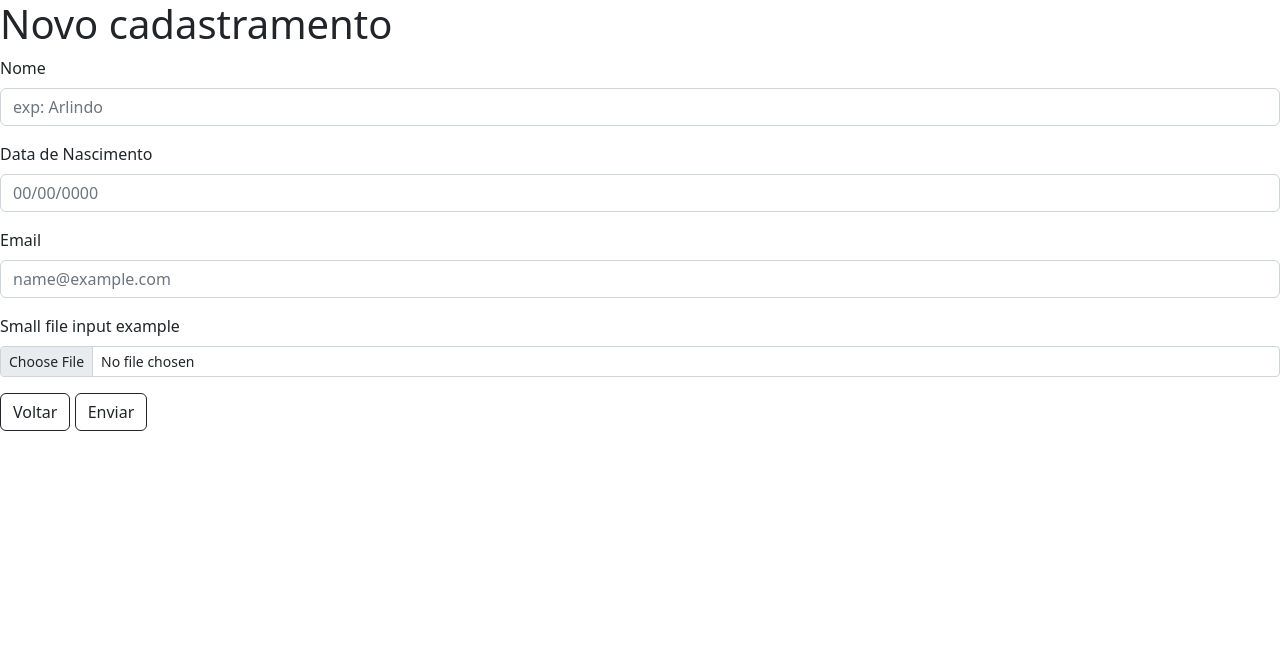
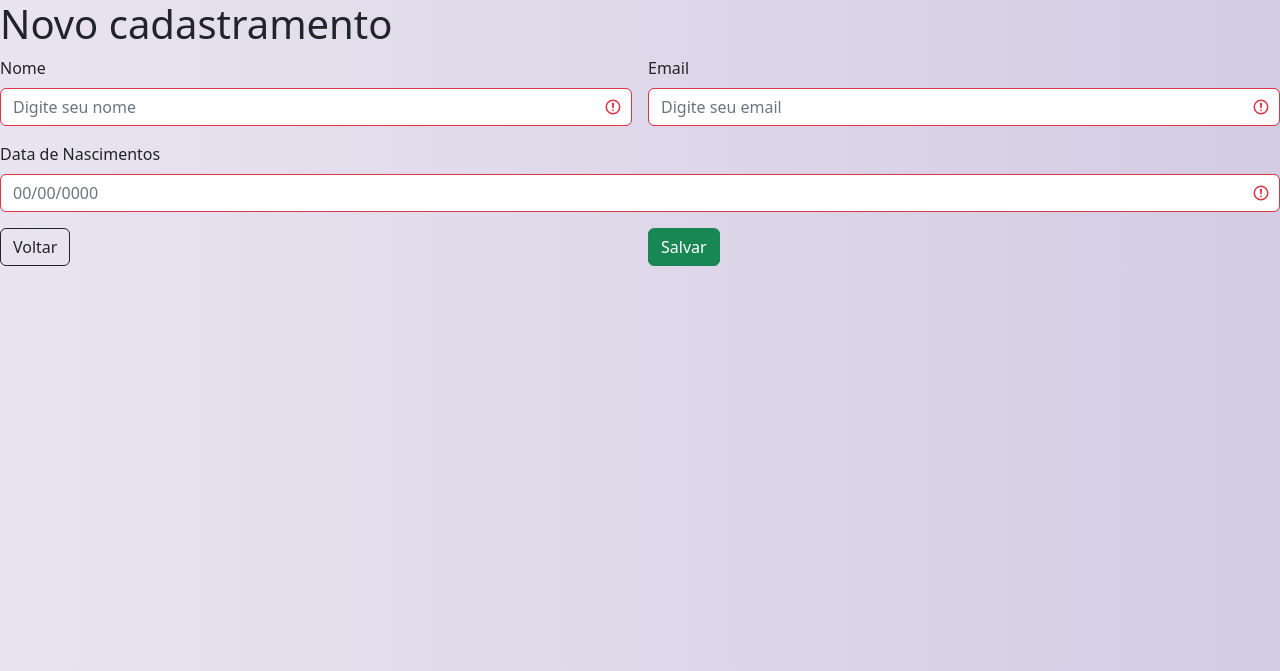
Before and after one commit to Alisson-agf/cruds_01, a Django app: template templates/informatica_add.html in a window 1280 px wide. Shown: the top 671 px of the page. Run offline with Django 3.2, Linux system fonts and the light colour scheme; the template is opened without the code that fills it: values that come from a table or form of the project are taken from there, others are empty; some libraries are stand-ins or nearby versions.

Commit message:
Atualização Templates

```diff
--- a/core/views.py
+++ b/core/views.py
@@ -3,7 +3,7 @@ from .models import Professor,Informatica, Motorista
 from .forms import ProfessorForm, InformaticaForm, MotoristaForm
 
 def home(request):
-    return render(request, 'index.html')
+    return render(request, 'pagina_inicial.html')
 
 def professor_listar(request):
     professor = Professor.objects.all()
--- a/crud_01/settings.py
+++ b/crud_01/settings.py
@@ -37,6 +37,7 @@ INSTALLED_APPS = [
     'django.contrib.sessions',
     'django.contrib.messages',
     'django.contrib.staticfiles',
+    'widget_tweaks',
     'core',
 ]
 
--- a/crud_01/urls.py
+++ b/crud_01/urls.py
@@ -17,6 +17,7 @@ from django.contrib import admin
 from django.urls import path
 from django.conf import settings
 from django.conf.urls.static import static
+from core import views
 from core.views import professor_cadastro,professor_editar,professor_listar,professor_remover, home
 from core.views import informatica_cadastro, informatica_editar, informatica_listar, informatica_remover
 from core.views import motorista_cadastro, motorista_editar, motorista_listar, motorista_remover
@@ -24,21 +25,21 @@ from core.views import motorista_cadastro, motorista_editar, motorista_listar, m
 urlpatterns = [
     path('admin/', admin.site.urls),
 
-    path('',home, name='home'),
-    path('professor/',professor_cadastro, name='professor_cadastro'),
-    path('professor/add/',professor_editar, name='professor_editar'),
-    path('',professor_listar, name='professor_listar'),
-    path('',professor_remover, name='professor_remover'),
+    path('', home, name='home'),
+    path('professor_cadastro/',professor_cadastro, name='professor_cadastro'),
+    path('professor_editar/',professor_editar, name='professor_editar'),
+    path('professor_listar/',professor_listar, name='professor_listar'),
+    path('professor_remover/',professor_remover, name='professor_remover'),
 
-    path('informatica/',informatica_cadastro, name='informatica_cadastro'),
-    path('informaica/add/',informatica_editar, name='informatica_editar'),
-    path('',informatica_listar, name='informatica_listar'),
-    path('',informatica_remover, name='informatica_remover'),
+    path('informatica_cadastro/',informatica_cadastro, name='informatica_cadastro'),
+    path('informaica_editar/',informatica_editar, name='informatica_editar'),
+    path('informatica_listar/',informatica_listar, name='informatica_listar'),
+    path('informatica_remover/',informatica_remover, name='informatica_remover'),
 
-    path('motorista/',motorista_cadastro, name='motorista_cadastro'),
-    path('motorista/add/',motorista_editar, name='motorista_editar'),
-    path('',motorista_listar, name='motorista_listar'),
-    path('',motorista_remover, name='motorista_remover'),
+    path('motorista_cadastro/',motorista_cadastro, name='motorista_cadastro'),
+    path('motorista_editar/',motorista_editar, name='motorista_editar'),
+    path('professor_listar/',motorista_listar, name='motorista_listar'),
+    path('professor_remover/',motorista_remover, name='motorista_remover'),
 
 
 
--- a/templates/informatica.html
+++ b/templates/informatica.html
@@ -1,5 +1,6 @@
 <!doctype html>
-<html lang="en">
+<html lang="en">{% load widget_tweaks %}
+  {% load static %}
 
 <head>
   <meta charset="utf-8">
--- a/templates/informatica_add.html
+++ b/templates/informatica_add.html
@@ -1,5 +1,6 @@
 <!doctype html>
-<html lang="en">
+<html lang="en"> {% load widget_tweaks %}
+  {% load static %}
 
 <head>
   <meta charset="utf-8">
@@ -7,31 +8,46 @@
   <title>Adicionar</title>
   <link href="https://cdn.jsdelivr.net/npm/bootstrap@5.2.0/dist/css/bootstrap.min.css" rel="stylesheet"
     integrity="sha384-gH2yIJqKdNHPEq0n4Mqa/HGKIhSkIHeL5AyhkYV8i59U5AR6csBvApHHNl/vI1Bx" crossorigin="anonymous">
+    <style>
+      body{
+          background: #D3CCE3;  /* fallback for old browsers */
+          background: -webkit-linear-gradient(to right, #E9E4F0, #D3CCE3);  /* Chrome 10-25, Safari 5.1-6 */
+          background: linear-gradient(to right, #E9E4F0, #D3CCE3); /* W3C, IE 10+/ Edge, Firefox 16+, Chrome 26+, Opera 12+, Safari 7+ */
+
+      }
+      .card-body
+      {
+          text-align: center;
+      }
+  </style>
 </head>
 
 <body>
 
   <h1>Novo cadastramento</h1>
-  <div>
-    <div class="mb-3">
+
+  <form class="row g-3 was-validated" method="post" enctype="multipart/form-data">
+    {% csrf_token %}
+    <div class="col-md-6">
       <label for="exampleFormControlInput1" class="form-label">Nome</label>
-      <input type="" class="form-control" id="exampleFormControlInput1" placeholder="exp: Arlindo">
+      {% render_field form.nome placeholder="Digite seu nome" class="form-control"%}
     </div>
-    <div class="mb-3">
-      <label for="exampleFormControlInput1" class="form-label">Data de Nascimento</label>
-      <input type="" class="form-control" id="exampleFormControlInput1" placeholder="00/00/0000">
+    <div class="col-md-6">
+      <label for="exampleFormControlInput1" class="form-label">Email</label>
+      {% render_field form.email placeholder="Digite seu email" class="form-control"%}
     </div>
-    <div class="mb-3">
-      <label for="exampleFormControlInput1" class="form-label">Email</label>
-      <input type="" class="form-control" id="exampleFormControlInput1" placeholder="name@example.com">
+    <div class="col-12">
+      <label for="exampleFormControlInput1" class="form-label">Data de Nascimentos</label>
+      {% render_field form.dataNasci placeholder="00/00/0000" class="form-control"%}
+
     </div>
-    <div class="mb-3">
-      <label for="formFileSm" class="form-label">Small file input example</label>
-      <input class="form-control form-control-sm" id="formFileSm" type="file">
+    <div class="col-sm-6">
+    <a href="{%url 'home'%}" class="btn btn-outline-dark">Voltar</a>
+  </div>
+    <div class="col-sm-6">
+      <button type="submit" class="btn btn-success">Salvar</button>
     </div>
-    <a href="pagina_inicial.html" class="btn btn-outline-dark">Voltar</a>
-    <a href="informatica.html" class="btn btn-outline-dark">Enviar</a>
-  </div>
+  </form>
 
   <script src="https://cdn.jsdelivr.net/npm/bootstrap@5.2.0/dist/js/bootstrap.bundle.min.js"
     integrity="sha384-A3rJD856KowSb7dwlZdYEkO39Gagi7vIsF0jrRAoQmDKKtQBHUuLZ9AsSv4jD4Xa"
--- a/templates/motorista.html
+++ b/templates/motorista.html
@@ -1,5 +1,6 @@
 <!doctype html>
-<html lang="en">
+<html lang="en">{% load widget_tweaks %}
+  {% load static %}
   <head>
     <meta charset="utf-8">
     <meta name="viewport" content="width=device-width, initial-scale=1">
--- a/templates/professor.html
+++ b/templates/professor.html
@@ -1,5 +1,6 @@
 <!doctype html>
-<html lang="en">
+<html lang="en">{% load widget_tweaks %}
+  {% load static %}
   <head>
     <meta charset="utf-8">
     <meta name="viewport" content="width=device-width, initial-scale=1">
```
Also changed, not shown: templates/motorista_add.html (+29 -16 lines), templates/pagina_inicial.html (+20 -4 lines), templates/professor_add.html (+31 -16 lines).
